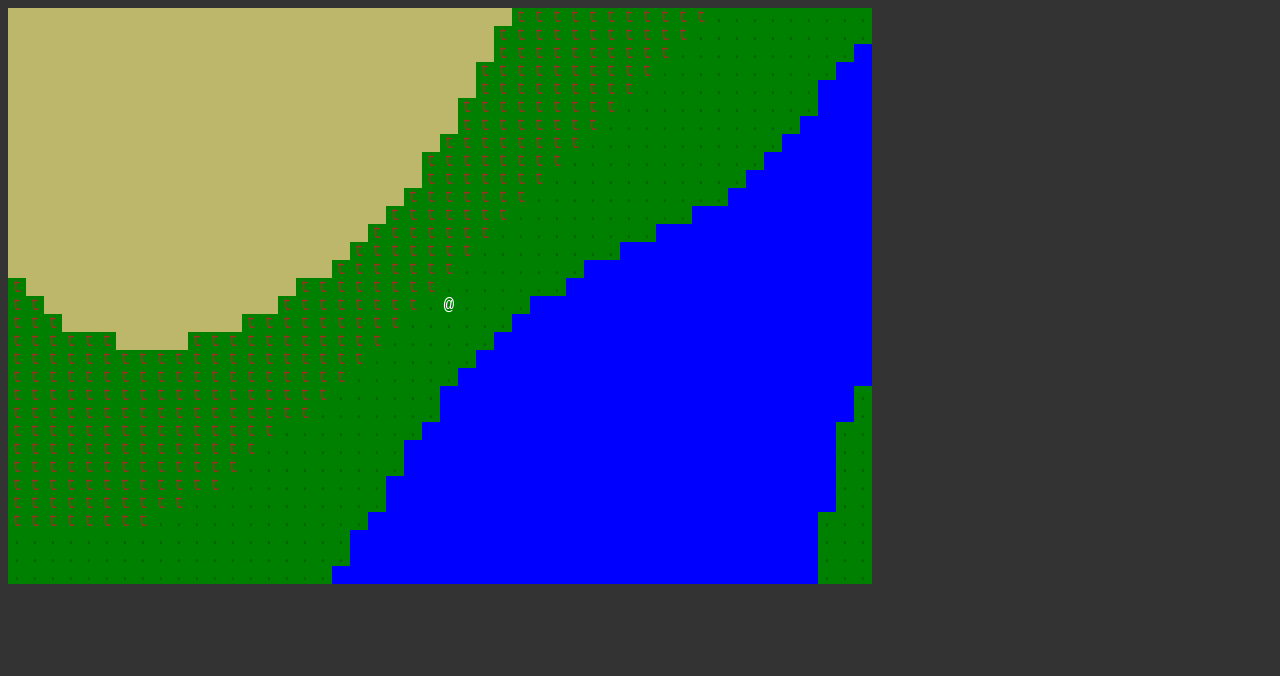
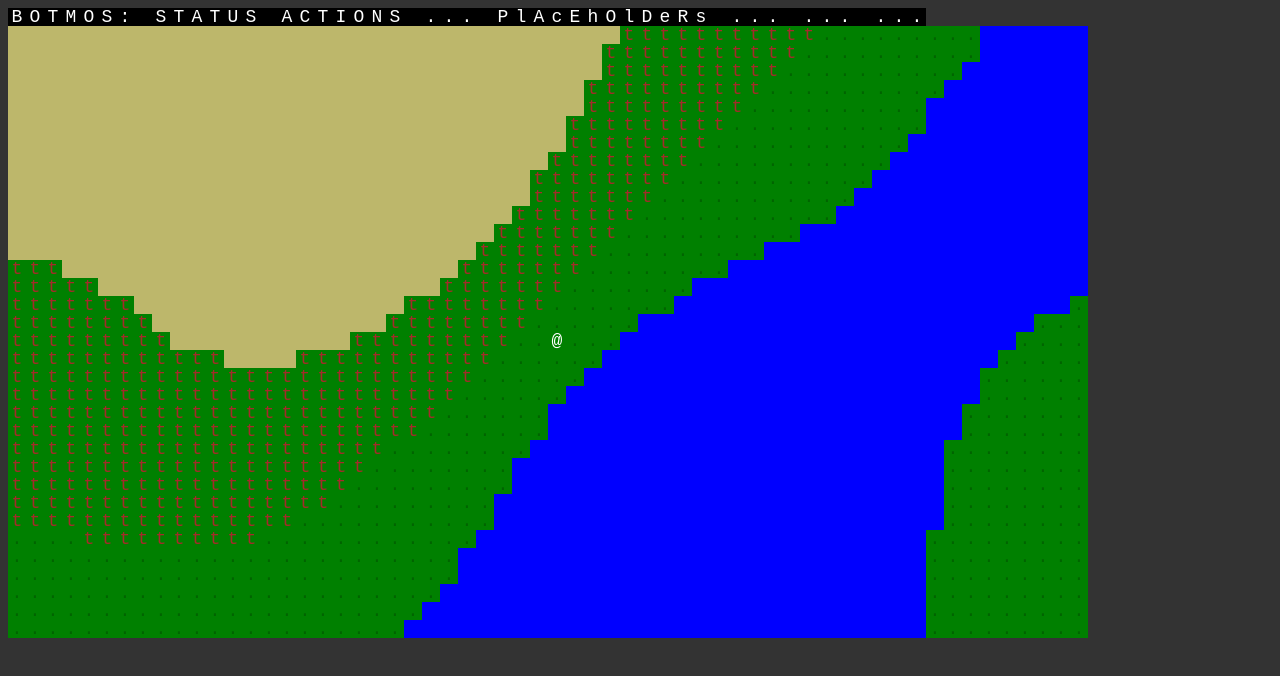
Before and after one commit to botmosorg/botmosorg.github.io, a plain HTML site: page bm/index.html in a window 1280 px wide. Drawn offline with Linux system fonts and the light colour scheme.

Commit message:
Debug and status lines

```diff
--- a/bm/bos_util.js
+++ /dev/null
@@ -1,3 +0,0 @@
-function bos_debug(text) {
-    console.log(text)
-}
--- a/bm/camera.js
+++ b/bm/camera.js
@@ -1,2 +1,3 @@
-const CAMERA_SIZE = [48, 32]
+
+const CAMERA_SIZE = [60, 34]
 const FONT_SIZE = 18
--- /dev/null
+++ b/bm/debug.js
@@ -0,0 +1,14 @@
+function debug_log(text) {
+    console.log(text)
+    debug_overlay(text);
+}
+
+// Max latest lines are shown
+const DEBUG_LINES = []
+const LATEST_N_LINES = 2
+function debug_overlay(line) {
+    DEBUG_LINES.push(line)
+    while (DEBUG_LINES.length > LATEST_N_LINES) {
+        DEBUG_LINES.shift()
+    }
+}
--- a/bm/index.html
+++ b/bm/index.html
@@ -6,11 +6,12 @@
 </head>
 <body style="background: #333;">
 	<script src="lib/rot.js"></script>
-	<script src="bos_util.js"></script>
+	<script src="debug.js"></script>
 	<script src="bos_map.js"></script>
-	<script src="bos_rot_renderer.js"></script>
 	<script src="camera.js"></script>
 	<script src="bos_entity.js"></script>
+	<script src="ui.js"></script>
+	<script src="rot_renderer.js"></script>
 	<script src="main.js"></script>
 </body>
 </html>
--- a/bm/main.js
+++ b/bm/main.js
@@ -15,7 +15,7 @@ tileSet.src = "tiny16.png"
 var ZOOM = 1
 var ROT_OPTIONS = {
 	width: ~~(CAMERA_SIZE[0] * (1 / ZOOM)),
-    height: ~~(CAMERA_SIZE[1] * (1 / ZOOM)),
+    height: ~~((CAMERA_SIZE[1] + UI_HEIGHT) * (1 / ZOOM)),
     bg: 'transparent',
     fontSize: ~~(FONT_SIZE * ZOOM),
     /*
@@ -159,7 +159,7 @@ var camera = {
     "x": (_MAP.width_tiles >> 1) - (ROT_OPTIONS.width >> 1), // center camera, x,y coords of camera are its top-left corner
     "y": (_MAP.height_tiles >> 1) - (ROT_OPTIONS.height >> 1),
     "width": ROT_OPTIONS.width,
-    "height": ROT_OPTIONS.height
+    "height": ROT_OPTIONS.height - UI_HEIGHT
 }
 function update_camera(direction) {
     switch (direction) {
@@ -195,7 +195,7 @@ function update_camera(direction) {
 var _need_draw = true
 function update() {
     var action = inputQueue.shift() || ' '
-    if (action !== ' ') bos_debug("Turn: " + turn + ", action: " + action + ", camera: (" + camera.x + ',' + camera.y + ')')
+    if (action !== ' ') debug_log("Turn: " + turn + ", action: " + action + ", camera: (" + camera.x + ',' + camera.y + ')')
 
     //act(player, action)
     _need_draw = update_camera(action)
@@ -209,7 +209,7 @@ function update() {
 }
 
 async function draw() {
-    bos_rot_render(camera)
+    rot_render(camera)
 
     var _need_draw = false
 
--- a/bm/bos_rot_renderer.js
+++ b/bm/rot_renderer.js
@@ -1,8 +1,8 @@
-function bos_rot_render(camera) {
+function rot_render(camera) {
     var map = MAPS[MAPS.current]
 
     // Render map
-    for (var y=0; y<camera.height; y++) {
+    for (var y=0 + UI_HEIGHT; y < camera.height + UI_HEIGHT; y++) {
         for (var x=0; x<camera.width; x++) {
             var tile = map_get(map, camera.x+x, camera.y+y)
 
@@ -41,6 +41,18 @@ function bos_rot_render(camera) {
     var entities = entities_get_for_map(MAPS.current)
     for (var i=0; i<entities.length; i++) {
         var entity = entities[i]
-        ROT_DISPLAY.drawOver(entity.x, entity.y, "@", "#fff");
+        ROT_DISPLAY.drawOver(entity.x, entity.y + UI_HEIGHT, "@", "#fff");
+    }
+
+    // Render UI lines
+    for (var i=0; i<UI_LINES.length; i++) {
+        let line = UI_LINES[i];
+        ROT_DISPLAY.drawText(0, i, "%c{white}%b{black}"+line, CAMERA_SIZE[0]);
+    }
+
+    // Render debug lines
+    for (var i=0; i<DEBUG_LINES.length; i++) {
+        let line = DEBUG_LINES[i];
+        ROT_DISPLAY.drawText(0, i + UI_HEIGHT, "%c{green}%b{black}"+line, CAMERA_SIZE[0]);
     }
 }
--- /dev/null
+++ b/bm/ui.js
@@ -0,0 +1,4 @@
+const UI_HEIGHT = 1
+const UI_LINES = [
+    "BOTMOS: STATUS ACTIONS ... PlAcEhOlDeRs ... ... ...",
+]
```
Also changed, not shown: index.html (+3 -0 lines).
